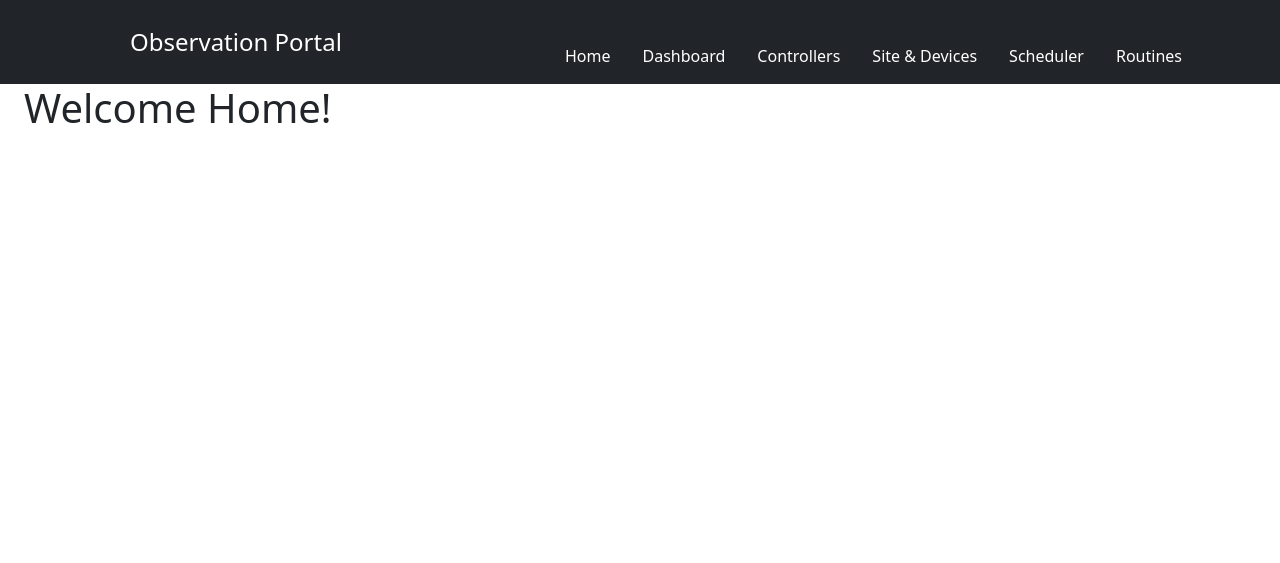
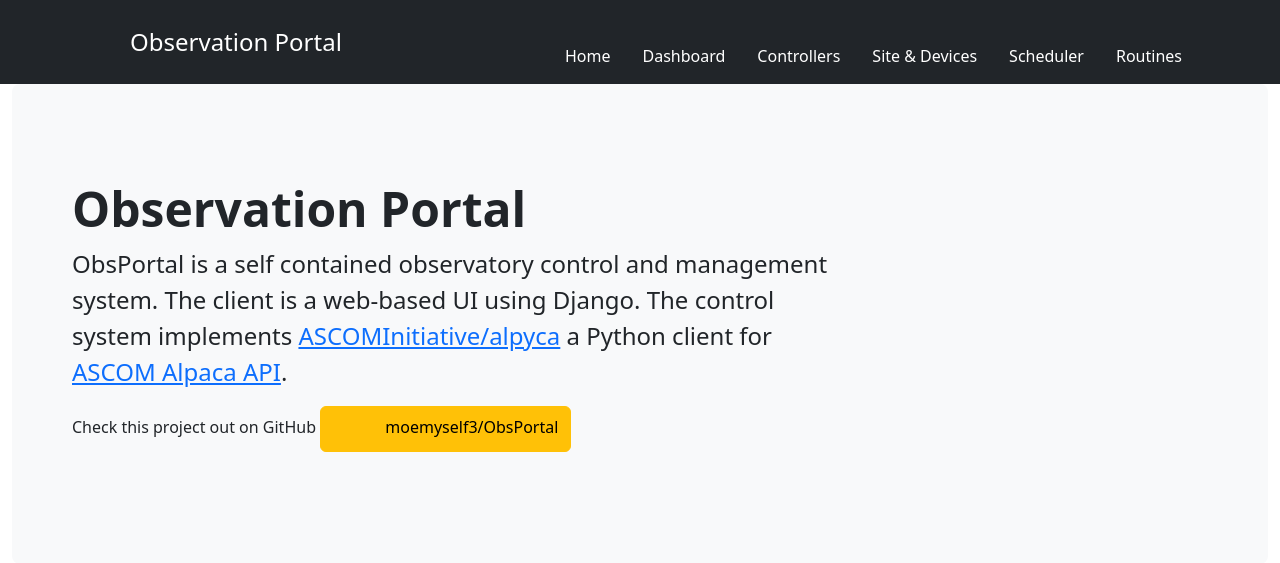
Before and after one commit to moemyself3/ObsPortal, a Django app: page / in a window 1280 px wide. Shown: the top 563 px of the page. Run offline with Django 4.2, Linux system fonts and the light colour scheme; parts of the project's set-up code (start-up, migrations or seed data) failed here and were passed over; some libraries are stand-ins or nearby versions.

Commit message:
Update Home page with project info

```diff
--- a/obsportal/pages/templates/pages/home.html
+++ b/obsportal/pages/templates/pages/home.html
@@ -1,7 +1,21 @@
 {% extends 'pages/base.html' %}
+{% load static %}
 
 {% block content %}
-    <div class="container-fluid">
-        <h1>Welcome Home!</h1>
+    <div class="p-5 mb-4 bg-light rounded-3">
+        <div class="container-fluid py-5">
+        <h1 class="display-5 fw-bold">Observation Portal</h1>
+        <p class="col-md-8 fs-4">
+        ObsPortal is a self contained observatory control and management system.
+        The client is a web-based UI using Django.
+        The control system implements <a href="https://github.com/ASCOMInitiative/alpyca">ASCOMInitiative/alpyca</a> a Python client
+        for <a href="https://ascom-standards.org/Developer/Alpaca.htm">ASCOM Alpaca API</a>.
+        </p>
+        <p>
+        Check this project out on GitHub <a href="https://github.com/moemyself3/ObsPortal" class="btn btn-warning">
+        <svg class="bi me-2" width="40" height="32" fill="currentColor" role="img" aria-label="Github logo"><use xlink:href="{% static 'bootstrap-icons-1.8.3/bootstrap-icons.svg' %}#github"></use></svg>
+        moemyself3/ObsPortal</a>
+        </p>
+        </div>
     </div>
 {% endblock %}
```
